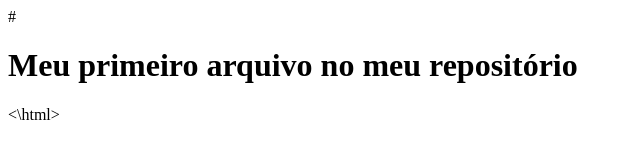
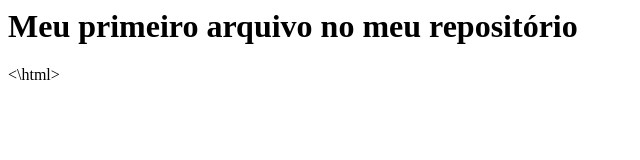
Before and after one commit to romulopena/repositorio-teste, a plain HTML site: page index.html in a window 1280 px wide. Shown: the whole page, without its empty margins (0-640 px from the left). Drawn offline with Linux system fonts and the light colour scheme.

Commit message:
alteracao

```diff
--- a/index.html
+++ b/index.html
@@ -1,3 +1,3 @@
-# <html>
+<html>
         <h1> Meu primeiro arquivo no meu repositório </h1>
 <\html>
```
